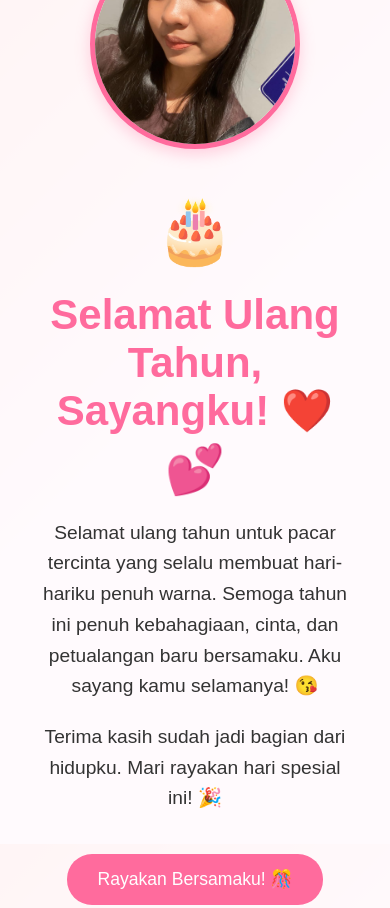
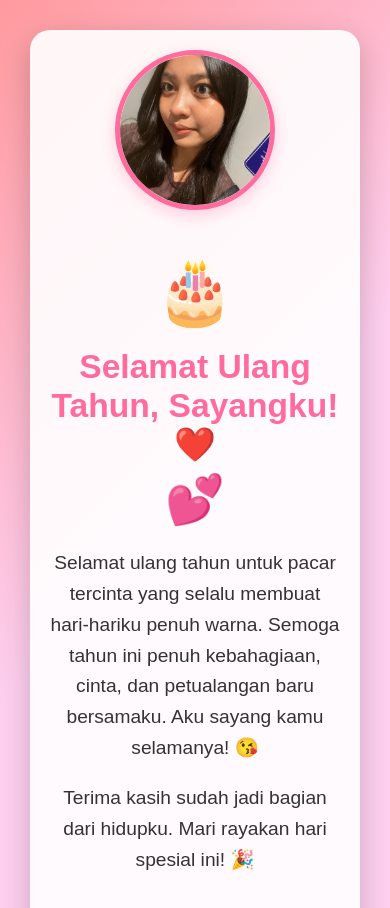
Before and after one commit to dimassetya-nry/gift-for-rayya, a plain HTML site: page index.html in a window 390 px wide. Shown: the top 908 px of the page. Drawn offline with Linux system fonts and the light colour scheme.

Commit message:
Update index.html

```diff
--- a/index.html
+++ b/index.html
@@ -9,13 +9,13 @@
             font-family: 'Arial', sans-serif;
             background: linear-gradient(135deg, #ff9a9e 0%, #fecfef 50%, #fecfef 100%);
             margin: 0;
-            padding: 0;
+            padding: 20px; /* Tambah padding untuk ruang tepi */
             display: flex;
             justify-content: center;
-            align-items: center;
-            height: 100vh;
+            align-items: flex-start; /* Ubah dari center ke flex-start agar konten mulai dari atas */
+            min-height: 100vh; /* Ubah dari height ke min-height agar bisa expand */
             color: #333;
-            overflow: hidden;
+            overflow-y: auto; /* Enable scroll vertikal, hidden horizontal */
         }
         .container {
             text-align: center;
@@ -24,7 +24,11 @@
             border-radius: 20px;
             box-shadow: 0 10px 30px rgba(0, 0, 0, 0.2);
             max-width: 500px;
+            width: 100%; /* Responsif full-width di mobile */
+            max-height: 90vh; /* Batasi tinggi agar tidak terlalu panjang */
+            overflow-y: auto; /* Scroll di dalam container jika terlalu panjang */
             animation: fadeIn 2s ease-in-out;
+            margin-top: 20px; /* Jarak dari atas layar */
         }
         @keyframes fadeIn {
             from { opacity: 0; transform: translateY(50px); }
@@ -39,6 +43,7 @@
             border: 5px solid #ff6b9d;
             animation: fadeIn 2s ease-in-out;
             box-shadow: 0 5px 15px rgba(255, 107, 157, 0.3);
+            max-width: 100%; /* Responsif di mobile */
         }
         h1 {
             color: #ff6b9d;
@@ -93,11 +98,21 @@
             pointer-events: none;
             z-index: 1000;
         }
+        /* Responsif untuk Mobile */
+        @media (max-width: 600px) {
+            .container {
+                padding: 20px;
+                margin: 10px;
+                max-height: none; /* Hilangkan batas tinggi di mobile */
+            }
+            h1 { font-size: 2em; }
+            .foto { width: 150px; height: 150px; }
+        }
     </style>
 </head>
 <body>
     <div class="container">
-        <!-- Tambahan Foto di Bagian Atas -->
+        <!-- Foto di Bagian Atas -->
         <img src="foto-rayya.jpg" alt="Foto Rayya" class="foto">
 
         <div class="cake">🎂</div>
@@ -112,7 +127,6 @@
 
     <script>
         function showConfetti() {
-            // Efek confetti sederhana menggunakan JS
             const confetti = document.getElementById('confetti');
             for (let i = 0; i < 100; i++) {
                 const flake = document.createElement('div');
@@ -125,13 +139,11 @@
                 flake.style.zIndex = '1001';
                 confetti.appendChild(flake);
 
-                // Hapus setelah animasi
                 setTimeout(() => {
                     flake.remove();
                 }, 5000);
             }
 
-            // Tambah CSS untuk animasi confetti
             const style = document.createElement('style');
             style.textContent = `
                 @keyframes fall {
```
